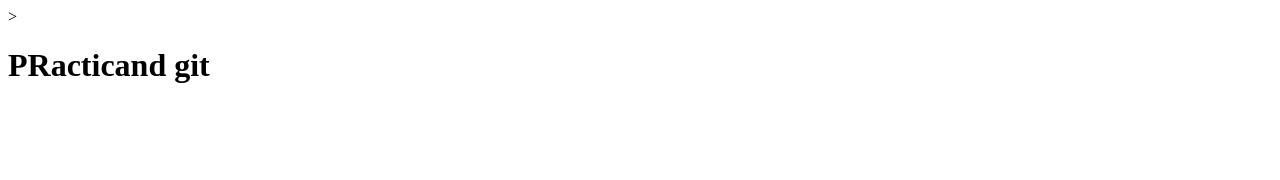
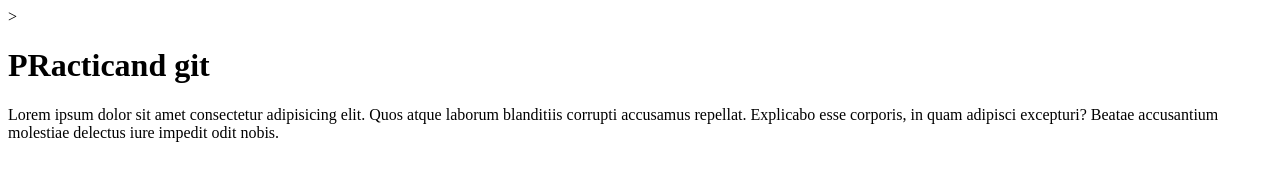
Before and after one commit to horusinhue/practicandoengit, a plain HTML site: page index.html in a window 1280 px wide. Drawn offline with Linux system fonts and the light colour scheme.

Commit message:
nuevo p con lorem

```diff
--- a/index.html
+++ b/index.html
@@ -9,6 +9,9 @@
 
 <body>
     ><h1>PRacticand git</h1>
+    <p>Lorem ipsum dolor sit amet consectetur adipisicing elit. Quos atque laborum blanditiis corrupti accusamus
+        repellat. Explicabo esse corporis, in quam adipisci excepturi? Beatae accusantium molestiae delectus iure
+        impedit odit nobis.</p>
 </body>
 
 </html>
```
